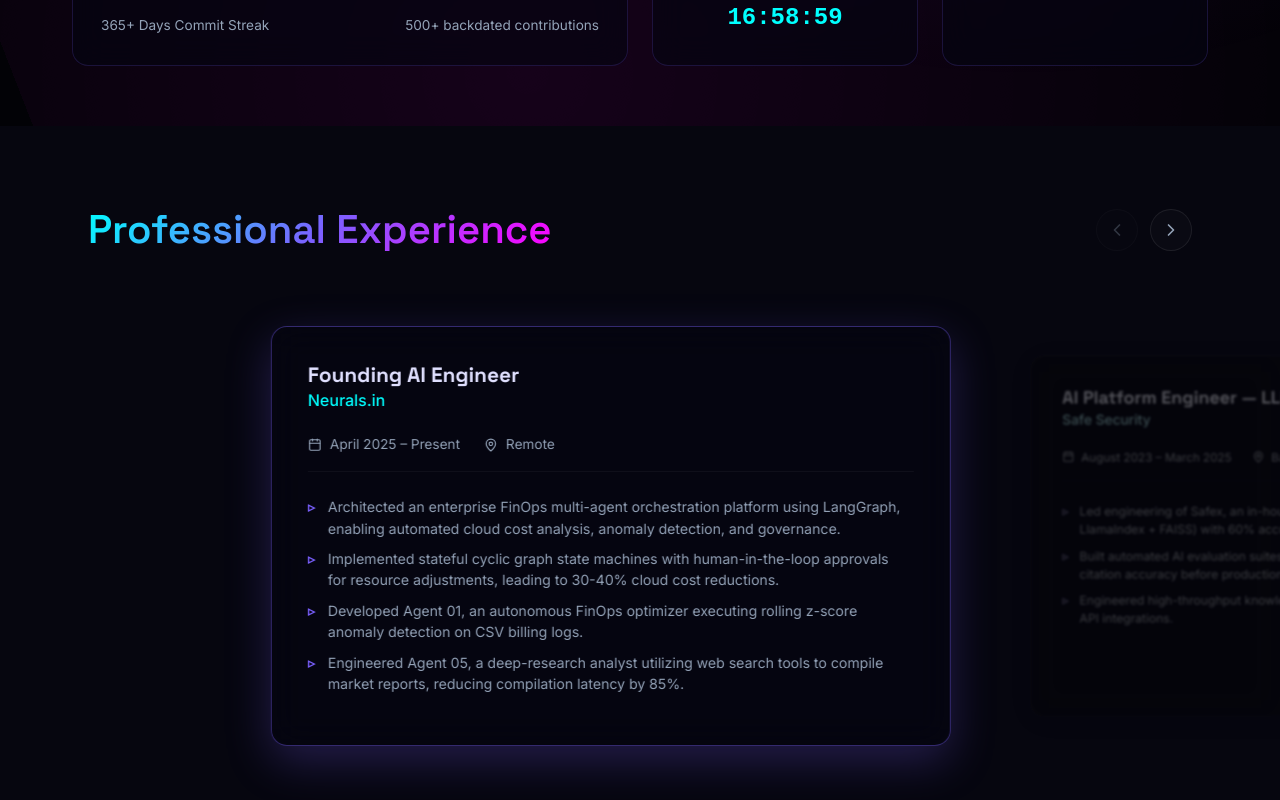
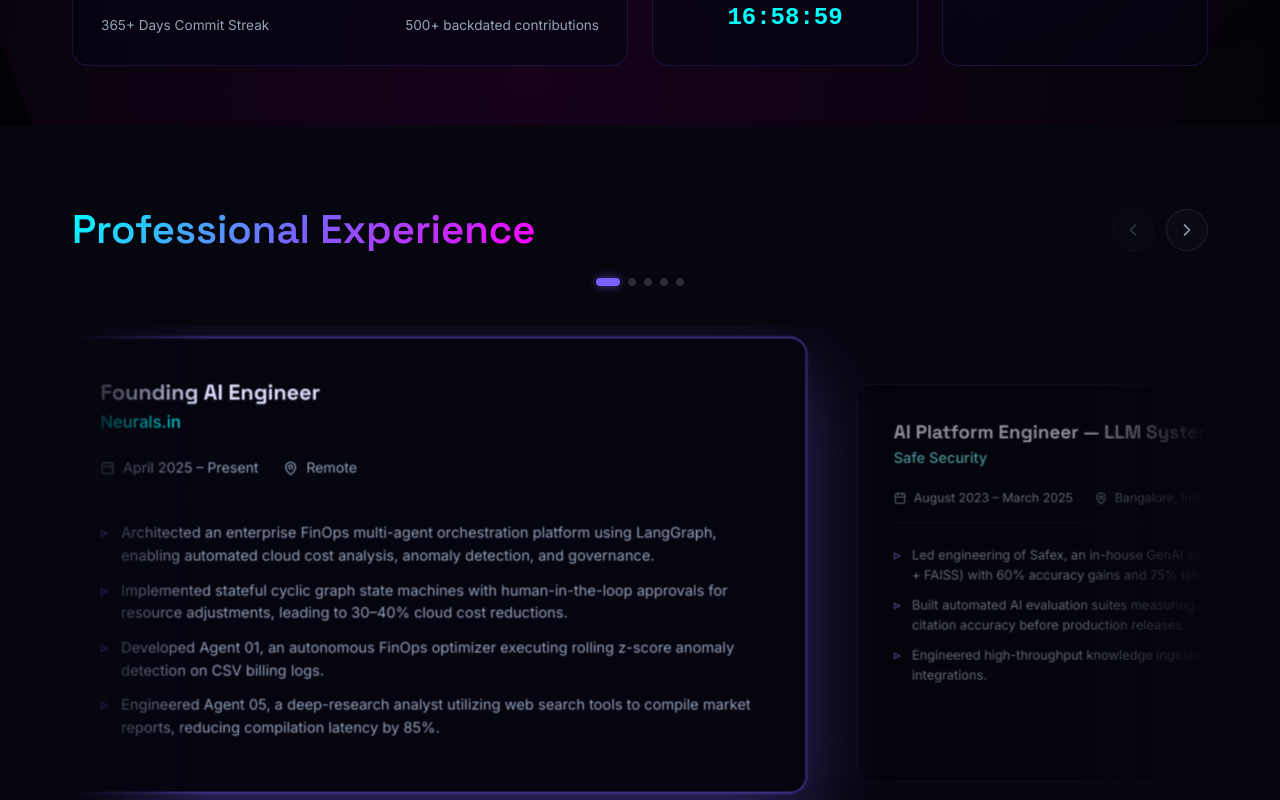
Before and after one commit to jaiswalbuilds/jaiswalbuilds.github.io, a React (Vite) app: page / in a window 1280 px wide. Shown: the part 920-1720 px from the top of the page. Built offline with nearby package versions, Linux system fonts and the light colour scheme.

Commit message:
feat: drag-to-swipe coverflow slider with Framer Motion spring snap, pop-out glow, edge fade mask, and dot indicators

```diff
--- a/src/components/Experience.css
+++ b/src/components/Experience.css
@@ -1,34 +1,47 @@
-:root {
-  --card-width: 65%;
-  --card-width-half: 32.5%;
-  --card-gap: 2rem;
-}
-
-@media (max-width: 768px) {
-  :root {
-    --card-width: 85%;
-    --card-width-half: 42.5%;
-    --card-gap: 1rem;
-  }
-}
-
 .experience-section {
   background-color: var(--bg-secondary);
   overflow: hidden;
   position: relative;
-  padding: 5rem 0;
+  padding: 5rem 0 7rem;
 }
 
 .section-header-row {
   display: flex;
   justify-content: space-between;
   align-items: center;
-  margin-bottom: 3rem;
+  margin-bottom: 1.5rem;
   flex-wrap: wrap;
   gap: 1rem;
-  padding: 0 1rem;
 }
 
+/* Dot indicators */
+.slider-dots {
+  display: flex;
+  gap: 0.5rem;
+  justify-content: center;
+  margin-bottom: 2.5rem;
+}
+
+.slider-dot {
+  width: 8px;
+  height: 8px;
+  border-radius: 50%;
+  border: none;
+  background: rgba(255, 255, 255, 0.15);
+  cursor: pointer;
+  padding: 0;
+  transition: all 0.3s cubic-bezier(0.16, 1, 0.3, 1);
+  outline: none;
+}
+
+.slider-dot.active {
+  background: var(--accent-purple);
+  width: 24px;
+  border-radius: 4px;
+  box-shadow: 0 0 10px rgba(123, 97, 255, 0.6);
+}
+
+/* Nav arrow buttons */
 .slider-controls {
   display: flex;
   gap: 0.75rem;
@@ -49,74 +62,76 @@
   outline: none;
 }
 
-.slider-btn:hover {
+.slider-btn:hover:not(:disabled) {
   background: rgba(0, 255, 255, 0.06);
   border-color: var(--text-accent);
   color: #ffffff;
   transform: scale(1.05);
 }
 
+/* Slider viewport — clips overflowing side cards */
 .experience-slider-wrapper {
   position: relative;
   width: 100%;
-  overflow: visible; /* Allows scaling cards to pop out beyond container boundaries */
+  overflow: hidden;
+  /* Fade out left/right edges using mask */
+  -webkit-mask-image: linear-gradient(
+    to right,
+    transparent 0%,
+    black 12%,
+    black 88%,
+    transparent 100%
+  );
+  mask-image: linear-gradient(
+    to right,
+    transparent 0%,
+    black 12%,
+    black 88%,
+    transparent 100%
+  );
+  padding: 2rem 0 3rem;
 }
 
+/* Track — Framer Motion animates x on this */
 .experience-track {
   display: flex;
-  gap: var(--card-gap);
-  transition: transform 0.6s cubic-bezier(0.16, 1, 0.3, 1);
+  gap: 2rem;
   width: 100%;
-  padding: 1.5rem 0;
+  /* No transition here — Framer Motion spring handles it */
+  will-change: transform;
+  user-select: none;
+  -webkit-user-select: none;
 }
 
+/* Individual card */
 .experience-card {
-  flex: 0 0 var(--card-width);
-  max-width: 680px;
-  background: var(--glass-bg);
-  border: 1px solid var(--glass-border);
+  flex: 0 0 65%;
+  max-width: 720px;
   border-radius: 24px;
-  padding: 2.25rem;
+  padding: 2.5rem;
   display: flex;
   flex-direction: column;
   min-height: 420px;
   max-height: 460px;
-  box-shadow: 0 4px 30px rgba(0, 0, 0, 0.2);
-  transition: transform 0.6s cubic-bezier(0.16, 1, 0.3, 1),
-              opacity 0.6s cubic-bezier(0.16, 1, 0.3, 1),
-              filter 0.6s cubic-bezier(0.16, 1, 0.3, 1),
-              border-color 0.6s cubic-bezier(0.16, 1, 0.3, 1),
-              box-shadow 0.6s cubic-bezier(0.16, 1, 0.3, 1);
+  /* No CSS transitions on card itself — Framer handles */
+  will-change: transform, opacity, filter;
+  backface-visibility: hidden;
+  -webkit-backface-visibility: hidden;
 }
 
-/* Inactive Cards: Smaller, greyed out, slightly visible */
-.experience-card.inactive {
-  transform: scale(0.86);
-  opacity: 0.35;
-  filter: grayscale(80%) blur(1px);
-  cursor: pointer;
-  pointer-events: auto; /* Clickable to center the card */
-}
-
-.experience-card.inactive:hover {
-  opacity: 0.55;
-  filter: grayscale(40%);
-}
-
-/* Active Center Card: Pops out */
-.experience-card.active {
-  transform: scale(1);
-  opacity: 1;
-  filter: none;
-  border-color: rgba(123, 97, 255, 0.4);
-  box-shadow: 0 15px 45px rgba(123, 97, 255, 0.25);
-  pointer-events: auto;
+@media (max-width: 768px) {
+  .experience-card {
+    flex: 0 0 82%;
+    padding: 1.75rem;
+    min-height: 400px;
+  }
 }
 
 @media (max-width: 480px) {
   .experience-card {
+    flex: 0 0 88%;
     padding: 1.5rem;
-    min-height: 400px;
+    min-height: 380px;
   }
 }
 
@@ -149,18 +164,19 @@
   font-size: 1rem;
   color: var(--text-accent);
   font-weight: 500;
+  margin-top: 0.2rem;
 }
 
 .exp-card-meta {
   display: flex;
   flex-direction: row;
   gap: 1.5rem;
+  flex-wrap: wrap;
   margin-bottom: 1.5rem;
   color: var(--text-secondary);
   font-size: 0.85rem;
-  border-bottom: 1px solid rgba(255, 255, 255, 0.04);
+  border-bottom: 1px solid rgba(255, 255, 255, 0.05);
   padding-bottom: 1rem;
-  flex-wrap: wrap;
 }
 
 .meta-item {
@@ -169,6 +185,7 @@
   gap: 0.5rem;
 }
 
+/* Description bullets — scrollable, no scrollbar */
 .exp-card-bullets {
   list-style: none;
   font-size: 0.88rem;
@@ -176,7 +193,6 @@
   overflow-y: auto;
   flex-grow: 1;
   padding-right: 4px;
-  /* Remove visual scrollbar representation entirely while keeping scrolling active */
   scrollbar-width: none;
 }
 
@@ -187,8 +203,8 @@
 .exp-card-bullets li {
   position: relative;
   padding-left: 1.25rem;
-  margin-bottom: 0.6rem;
-  line-height: 1.5;
+  margin-bottom: 0.7rem;
+  line-height: 1.55;
 }
 
 .exp-card-bullets li::before {
--- a/src/components/Experience.jsx
+++ b/src/components/Experience.jsx
@@ -1,6 +1,6 @@
-import React, { useState } from 'react';
+import React, { useState, useRef } from 'react';
 import { Calendar, MapPin, ChevronLeft, ChevronRight } from 'lucide-react';
-import { motion } from 'framer-motion';
+import { motion, useMotionValue, useAnimation } from 'framer-motion';
 import './Experience.css';
 
 const experiences = [
@@ -12,7 +12,7 @@
     location: 'Remote',
     description: [
       "Architected an enterprise FinOps multi-agent orchestration platform using LangGraph, enabling automated cloud cost analysis, anomaly detection, and governance.",
-      "Implemented stateful cyclic graph state machines with human-in-the-loop approvals for resource adjustments, leading to 30-40% cloud cost reductions.",
+      "Implemented stateful cyclic graph state machines with human-in-the-loop approvals for resource adjustments, leading to 30–40% cloud cost reductions.",
       "Developed Agent 01, an autonomous FinOps optimizer executing rolling z-score anomaly detection on CSV billing logs.",
       "Engineered Agent 05, a deep-research analyst utilizing web search tools to compile market reports, reducing compilation latency by 85%."
     ]
@@ -47,7 +47,7 @@
     period: 'November 2018 – April 2021',
     location: 'Bangalore, India',
     description: [
-      "Designed and implemented secure cloud integration workflows for McAfee CASB (Cloud Access Security Broker) and IAM systems.",
+      "Designed and implemented secure cloud integration workflows for McAfee CASB and IAM systems.",
       "Automated end-to-end integration test suites and API validation frameworks to secure production deployments."
     ]
   },
@@ -64,65 +64,145 @@
   }
 ];
 
+const CARD_WIDTH_PERCENT = 0.65; // 65% of container
+const CARD_GAP = 32; // px
+
 const Experience = () => {
   const [activeIndex, setActiveIndex] = useState(0);
+  const [isDragging, setIsDragging] = useState(false);
+  const containerRef = useRef(null);
+  const x = useMotionValue(0);
+  const controls = useAnimation();
 
-  const slideLeft = () => {
-    setActiveIndex((prev) => Math.max(0, prev - 1));
+  const getCardWidth = () => {
+    if (!containerRef.current) return 600;
+    return containerRef.current.offsetWidth * CARD_WIDTH_PERCENT;
   };
 
-  const slideRight = () => {
-    setActiveIndex((prev) => Math.min(experiences.length - 1, prev + 1));
+  const getOffset = (index) => {
+    const cardWidth = getCardWidth();
+    const containerWidth = containerRef.current ? containerRef.current.offsetWidth : window.innerWidth;
+    // Center the active card
+    return (containerWidth / 2) - (cardWidth / 2) - index * (cardWidth + CARD_GAP);
+  };
+
+  const snapToIndex = (index) => {
+    const clamped = Math.max(0, Math.min(experiences.length - 1, index));
+    setActiveIndex(clamped);
+    controls.start({
+      x: getOffset(clamped),
+      transition: { type: 'spring', stiffness: 300, damping: 35, mass: 0.8 }
+    });
+  };
+
+  const handleDragStart = () => {
+    setIsDragging(true);
+  };
+
+  const handleDragEnd = (_, info) => {
+    setIsDragging(false);
+    const cardWidth = getCardWidth();
+    const threshold = cardWidth * 0.2; // 20% card width to trigger a slide
+    const velocity = info.velocity.x;
+
+    if (velocity < -300 || info.offset.x < -threshold) {
+      snapToIndex(activeIndex + 1);
+    } else if (velocity > 300 || info.offset.x > threshold) {
+      snapToIndex(activeIndex - 1);
+    } else {
+      // Snap back to current
+      snapToIndex(activeIndex);
+    }
   };
 
   return (
     <section id="experience" className="experience-section">
       <div className="container">
         <div className="section-header-row">
-          <h2 className="section-title text-gradient" style={{ margin: 0 }}>
+          <motion.h2
+            className="section-title text-gradient"
+            style={{ margin: 0 }}
+            initial={{ opacity: 0, y: 20 }}
+            whileInView={{ opacity: 1, y: 0 }}
+            viewport={{ once: true }}
+            transition={{ duration: 0.6 }}
+          >
             Professional Experience
-          </h2>
+          </motion.h2>
           <div className="slider-controls">
             <button
-              onClick={slideLeft}
+              onClick={() => snapToIndex(activeIndex - 1)}
               className="slider-btn"
               disabled={activeIndex === 0}
               style={{ opacity: activeIndex === 0 ? 0.3 : 1, cursor: activeIndex === 0 ? 'default' : 'pointer' }}
-              aria-label="Slide Left"
-              title="Slide Left"
+              aria-label="Previous"
             >
               <ChevronLeft size={20} />
             </button>
             <button
-              onClick={slideRight}
+              onClick={() => snapToIndex(activeIndex + 1)}
               className="slider-btn"
               disabled={activeIndex === experiences.length - 1}
               style={{ opacity: activeIndex === experiences.length - 1 ? 0.3 : 1, cursor: activeIndex === experiences.length - 1 ? 'default' : 'pointer' }}
-              aria-label="Slide Right"
-              title="Slide Right"
+              aria-label="Next"
             >
               <ChevronRight size={20} />
             </button>
           </div>
         </div>
 
-        <div className="experience-slider-wrapper">
-          <div
+        {/* Dot indicators */}
+        <div className="slider-dots">
+          {experiences.map((_, i) => (
+            <button
+              key={i}
+              className={`slider-dot ${i === activeIndex ? 'active' : ''}`}
+              onClick={() => snapToIndex(i)}
+              aria-label={`Go to card ${i + 1}`}
+            />
+          ))}
+        </div>
+
+        {/* Drag slider */}
+        <div ref={containerRef} className="experience-slider-wrapper">
+          <motion.div
             className="experience-track"
-            style={{
-              transform: `translateX(calc(50% - var(--card-width-half) - (${activeIndex} * (var(--card-width) + var(--card-gap)))))`
-            }}
+            drag="x"
+            dragElastic={0.08}
+            dragMomentum={false}
+            animate={controls}
+            style={{ x }}
+            initial={{ x: 0 }}
+            onDragStart={handleDragStart}
+            onDragEnd={handleDragEnd}
+            onViewportBoxUpdate={() => {}}
           >
             {experiences.map((exp, index) => {
               const isActive = index === activeIndex;
+              const distance = Math.abs(index - activeIndex);
               return (
-                <div
+                <motion.div
                   key={index}
-                  className={`experience-card glass-panel ${isActive ? 'active' : 'inactive'}`}
-                  onClick={() => {
-                    if (!isActive) {
-                      setActiveIndex(index);
-                    }
+                  className="experience-card glass-panel"
+                  onClick={() => { if (!isDragging && !isActive) snapToIndex(index); }}
+                  animate={{
+                    scale: isActive ? 1.04 : Math.max(0.82, 1 - distance * 0.09),
+                    opacity: isActive ? 1 : Math.max(0.28, 1 - distance * 0.38),
+                    filter: isActive
+                      ? 'grayscale(0%) blur(0px)'
+                      : `grayscale(${Math.min(90, distance * 55)}%) blur(${distance * 0.8}px)`,
+                    y: isActive ? -12 : distance * 6,
+                    zIndex: isActive ? 10 : Math.max(0, 5 - distance)
+                  }}
+                  transition={{ type: 'spring', stiffness: 320, damping: 32 }}
+                  style={{
+                    cursor: isActive ? 'grab' : 'pointer',
+                    boxShadow: isActive
+                      ? '0 30px 80px rgba(123, 97, 255, 0.35), 0 0 0 1px rgba(123, 97, 255, 0.4)'
+                      : '0 4px 20px rgba(0,0,0,0.2)',
+                    border: isActive
+                      ? '1px solid rgba(123, 97, 255, 0.5)'
+                      : '1px solid var(--glass-border)'
                   }}
                 >
                   <div className="exp-card-header">
@@ -131,7 +211,7 @@
                         src={exp.logo}
                         alt={`${exp.company} logo`}
                         className="exp-card-logo"
-                        onError={(e) => { e.target.style.display = 'none' }}
+                        onError={(e) => { e.target.style.display = 'none'; }}
                       />
                     )}
                     <div>
@@ -150,10 +230,10 @@
                       <li key={i}>{item}</li>
                     ))}
                   </ul>
-                </div>
+                </motion.div>
               );
             })}
-          </div>
+          </motion.div>
         </div>
       </div>
     </section>
```
